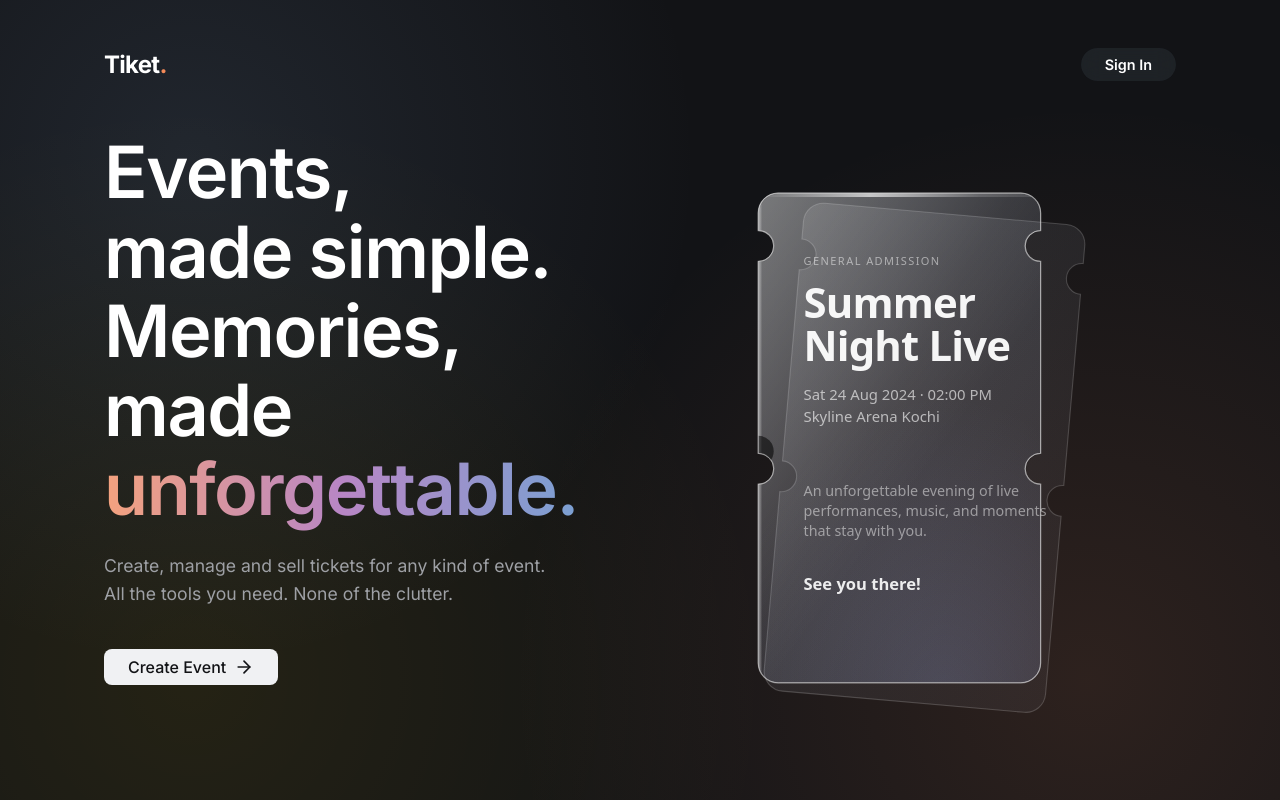
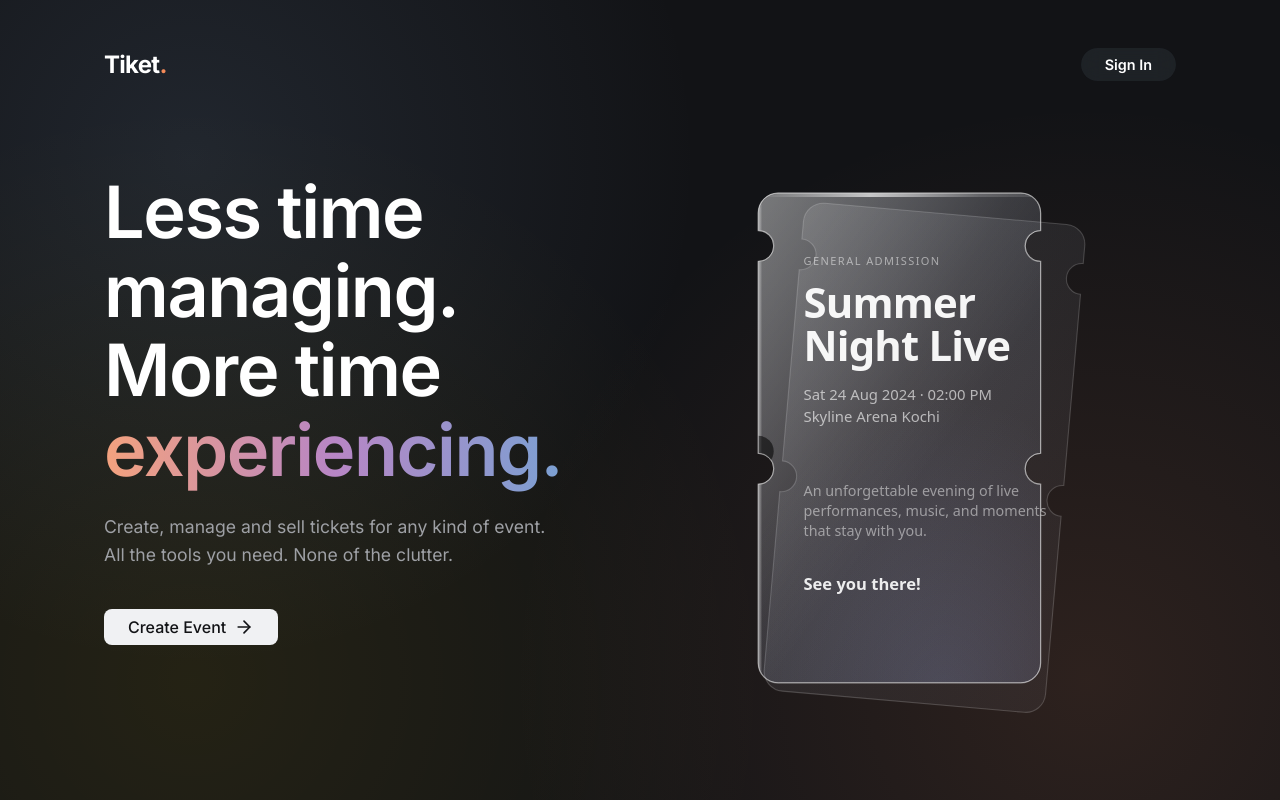
Before and after one commit to kichu12348/tiket-frontend, a Next.js app: page / in a window 1280 px wide. Built offline with nearby package versions, Linux system fonts and the light colour scheme.

Commit message:
feat: implement landing page layout with hero section and event creation CTA

```diff
--- a/app/page.tsx
+++ b/app/page.tsx
@@ -15,10 +15,8 @@ export default function Home() {
       <main className={styles.mainContent}>
         <div className={styles.leftColumn}>
           <h1 className={styles.title}>
-            Events,<br />
-            made simple.<br />
-            Memories,<br />
-            made <span>unforgettable.</span>
+            Less time managing.<br />
+            More time <span>experiencing.</span>
           </h1>
           <p className={styles.description}>
             Create, manage and sell tickets for any kind of event.<br />
@@ -34,7 +32,7 @@ export default function Home() {
 
         <div className={styles.rightColumn}>
           <div className={styles.ticketWrapper}>
-            <GlassmorphismTicket size="100%" />
+            <GlassmorphismTicket />
           </div>
         </div>
       </main>
```
